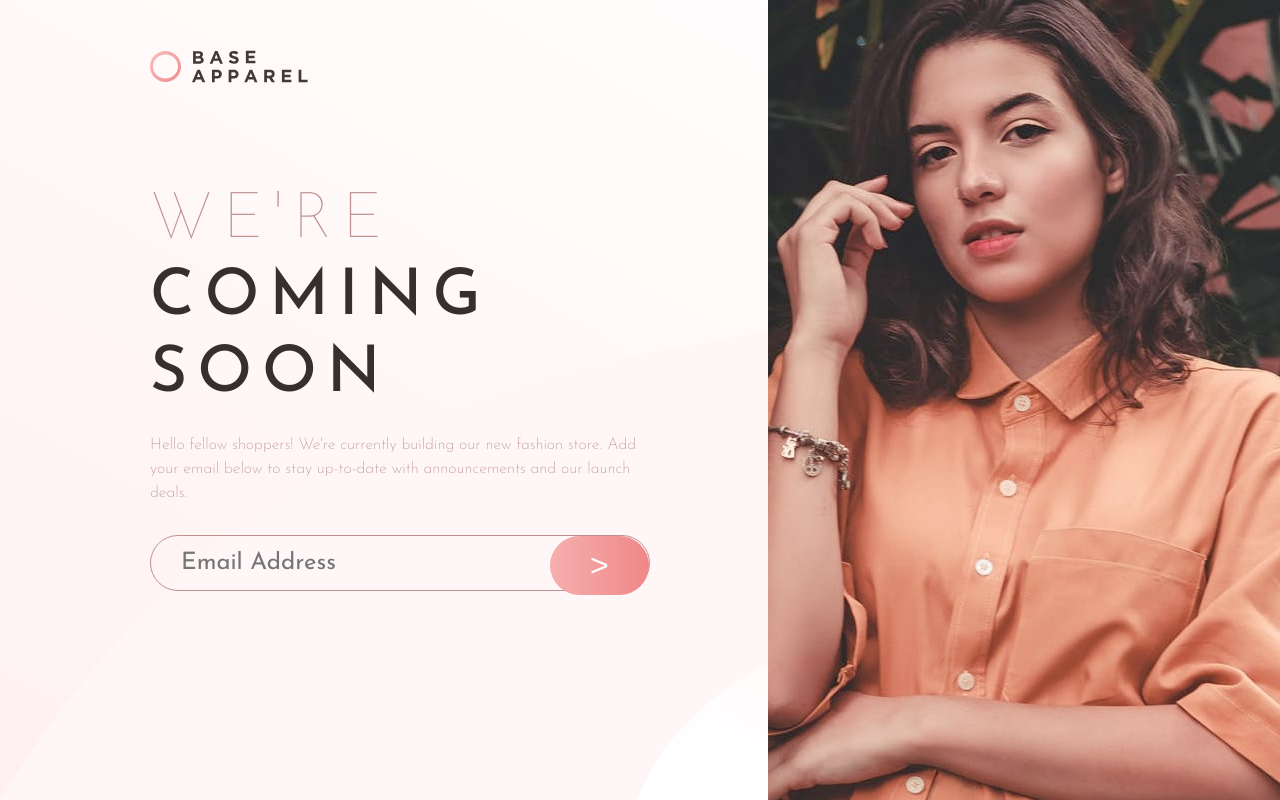
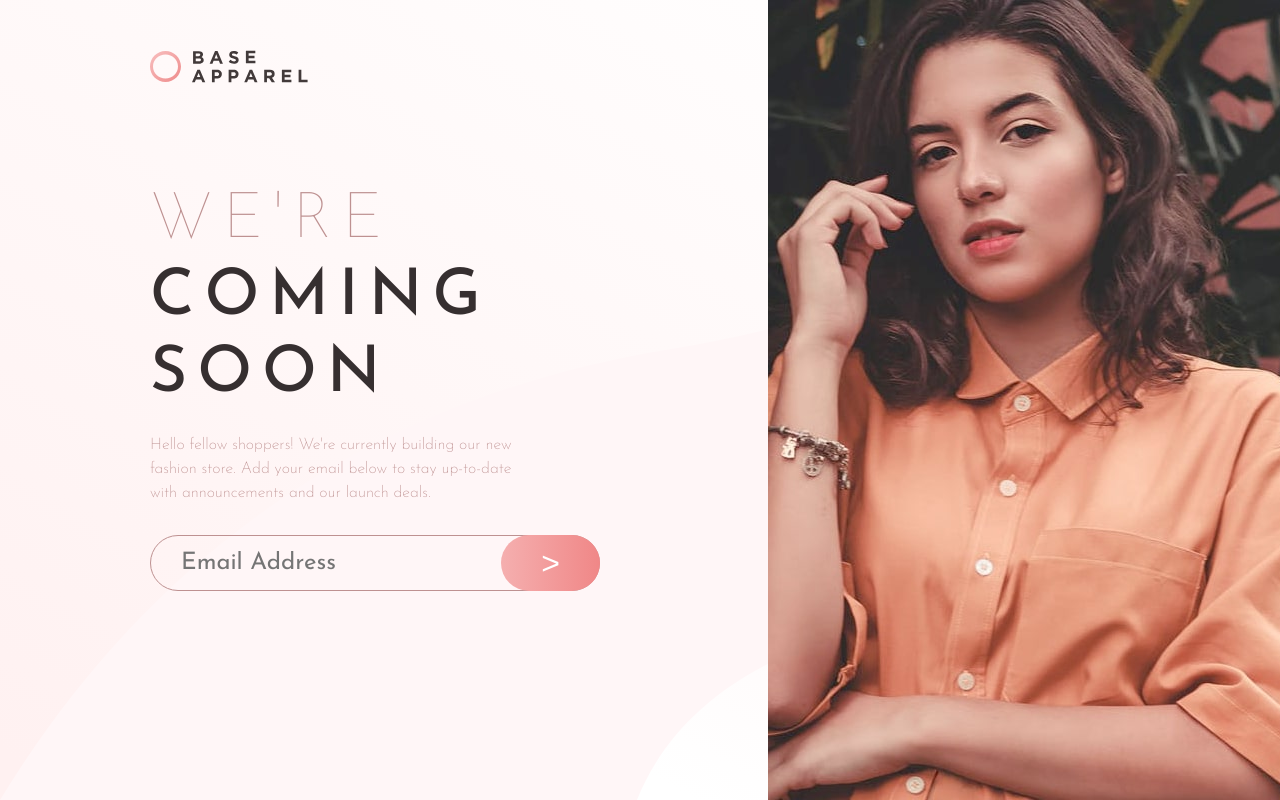
Before and after one commit to sparklaunch/Base-Apparel-Coming-Soon-Page, a Next.js app: page / in a window 1280 px wide. Built offline with nearby package versions, Linux system fonts and the light colour scheme.

Commit message:
이메일 입력 필드 스타일 수정 및 레이아웃 조정

```diff
--- a/src/app/Home.module.css
+++ b/src/app/Home.module.css
@@ -29,7 +29,6 @@
 	flex-direction: column;
 	position: absolute;
 	padding: 50px 150px;
-	width: 300px;
 }
 
 .header {
@@ -49,23 +48,24 @@
 .content {
 	font-weight: 200;
 	color: var(--color-text);
-	width: 500px;
+	width: 80%;
 	line-height: 1.5;
 	margin-top: 20px;
 }
 
 .email {
-	display: flex;
-	align-items: center;
 	position: relative;
+	width: 100%;
+	max-width: 450px;
+	margin-top: 30px;
 }
 
 .emailInput {
-	position: absolute;
-	top: 30px;
+	box-sizing: border-box;
+	width: 100%;
 	border: 1px solid var(--color-text);
 	padding: 15px 30px;
-	width: 500px;
+	padding-right: 120px;
 	background-color: transparent;
 	border-radius: 50px;
 	font-size: 24px;
@@ -75,8 +75,9 @@
 
 .emailButton {
 	position: absolute;
-	left: 400px;
-	top: 31px;
+	top: 0;
+	right: 0;
+	height: 100%;
 	border: none;
 	background: linear-gradient(
 		to right,
@@ -85,7 +86,7 @@
 	);
 	font-size: 32px;
 	color: white;
-	padding: 11px 40px;
+	padding: 0 40px;
 	border-radius: 50px;
 	font-weight: 100;
 	cursor: pointer;
```
